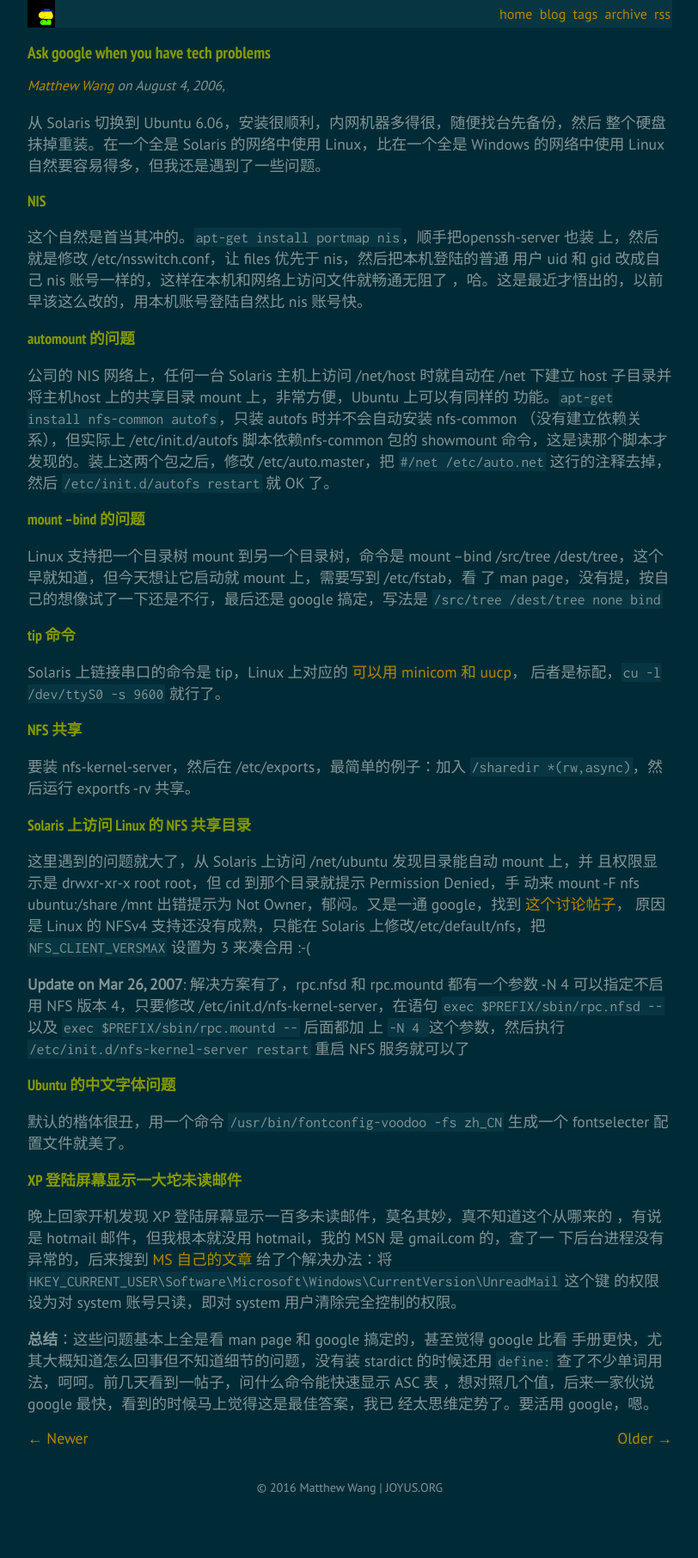
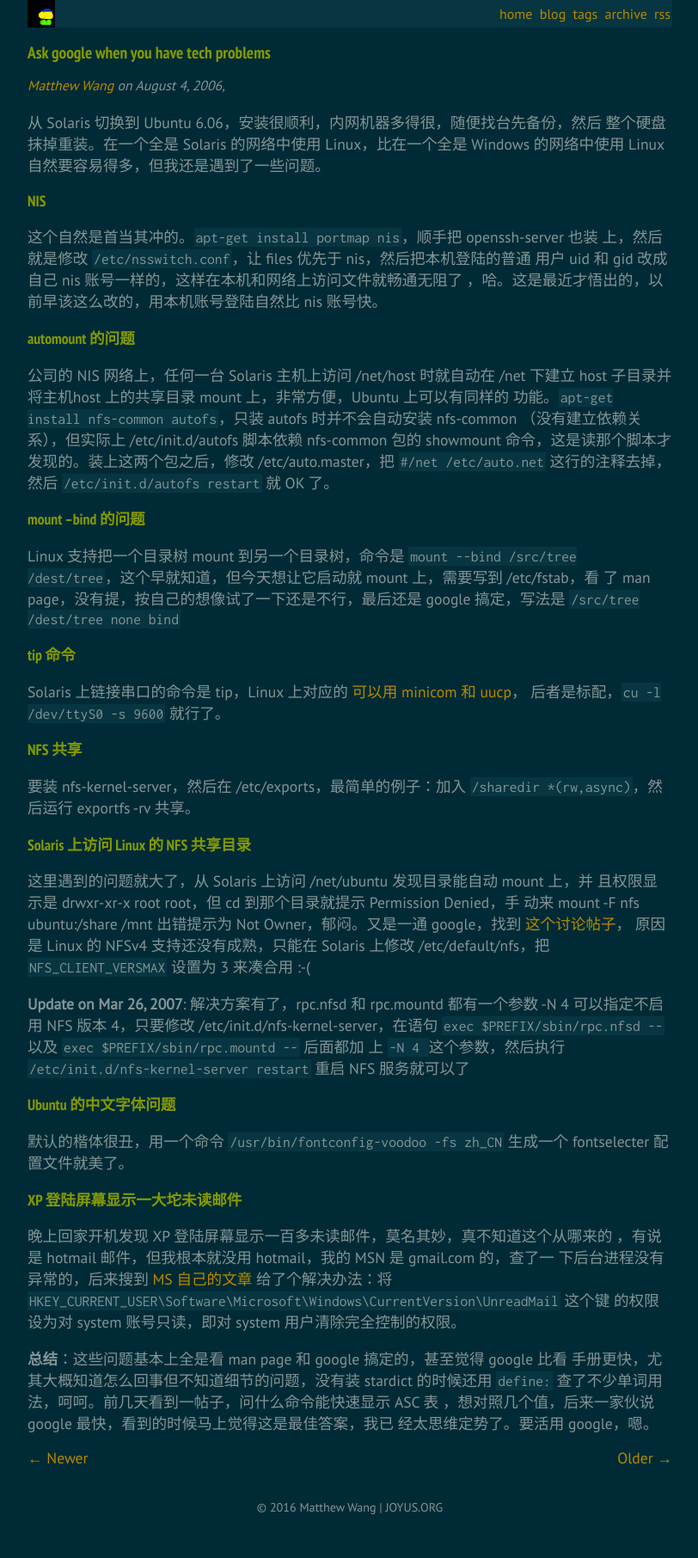
Before and after one commit to ymattw/joyus, a Jekyll site: the page built from _posts/2006-08-04-powerful-google.md, in a window 1280 px wide. Shown: the whole page at 86% size, without its empty margins (233-1045 px from the left). Built offline with Jekyll 4.4.1, drawn with Linux system fonts in a browser that asks for light colours; comment, search, counter and statistics services are not loaded; before the commit the page ends 1789 px from its top, so only the background shows below that.

```diff
--- a/_posts/2006-08-04-powerful-google.md
+++ b/_posts/2006-08-04-powerful-google.md
@@ -10,8 +10,8 @@ tags: []
 
 ### NIS
 
-这个自然是首当其冲的。`apt-get install portmap nis`，顺手把openssh-server 也装
-上，然后就是修改 /etc/nsswitch.conf，让 files 优先于 nis，然后把本机登陆的普通
+这个自然是首当其冲的。`apt-get install portmap nis`，顺手把 openssh-server 也装
+上，然后就是修改 `/etc/nsswitch.conf`，让 files 优先于 nis，然后把本机登陆的普通
 用户 uid 和 gid 改成自己 nis 账号一样的，这样在本机和网络上访问文件就畅通无阻了
 ，哈。这是最近才悟出的，以前早该这么改的，用本机账号登陆自然比 nis 账号快。
 
@@ -20,15 +20,15 @@ tags: []
 公司的 NIS 网络上，任何一台 Solaris 主机上访问 /net/host 时就自动在 /net 下建立
 host 子目录并将主机host 上的共享目录 mount 上，非常方便，Ubuntu 上可以有同样的
 功能。`apt-get install nfs-common autofs`，只装 autofs 时并不会自动安装
-nfs-common （没有建立依赖关系），但实际上 /etc/init.d/autofs 脚本依赖nfs-common
+nfs-common （没有建立依赖关系），但实际上 /etc/init.d/autofs 脚本依赖 nfs-common
 包的 showmount 命令，这是读那个脚本才发现的。装上这两个包之后，修改
 /etc/auto.master，把 `#/net /etc/auto.net` 这行的注释去掉，然后
 `/etc/init.d/autofs restart` 就 OK 了。
 
 ### mount --bind 的问题
 
-Linux 支持把一个目录树 mount 到另一个目录树，命令是 mount --bind /src/tree
-/dest/tree，这个早就知道，但今天想让它启动就 mount 上，需要写到 /etc/fstab，看
+Linux 支持把一个目录树 mount 到另一个目录树，命令是 `mount --bind /src/tree
+/dest/tree`，这个早就知道，但今天想让它启动就 mount 上，需要写到 /etc/fstab，看
 了 man page，没有提，按自己的想像试了一下还是不行，最后还是 google 搞定，写法是
 `/src/tree /dest/tree none bind`
 
@@ -50,7 +50,7 @@ Solaris 上链接串口的命令是 tip，Linux 上对应的
 动来 mount -F nfs ubuntu:/share /mnt 出错提示为 Not Owner，郁闷。又是一通
 google，找到
 <a href="http://www.filibeto.org/pipermail/solaris-users/2005-March/001258.html">这个讨论帖子</a>，
-原因是 Linux 的 NFSv4 支持还没有成熟，只能在 Solaris 上修改/etc/default/nfs，把
+原因是 Linux 的 NFSv4 支持还没有成熟，只能在 Solaris 上修改 /etc/default/nfs，把
 `NFS_CLIENT_VERSMAX` 设置为 3 来凑合用 :-(
 
 **Update on Mar 26, 2007**: 解决方案有了，rpc.nfsd 和 rpc.mountd 都有一个参数
```
